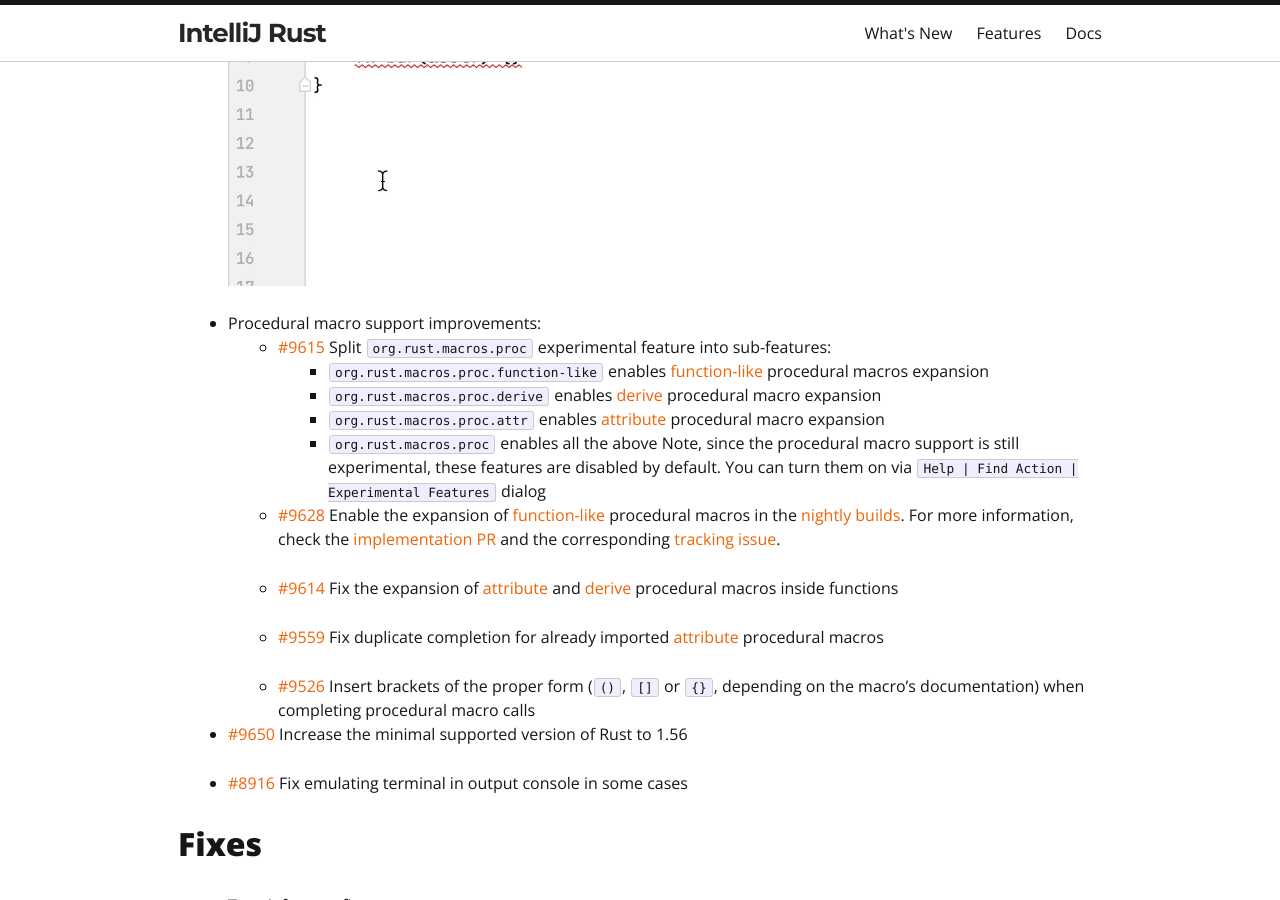
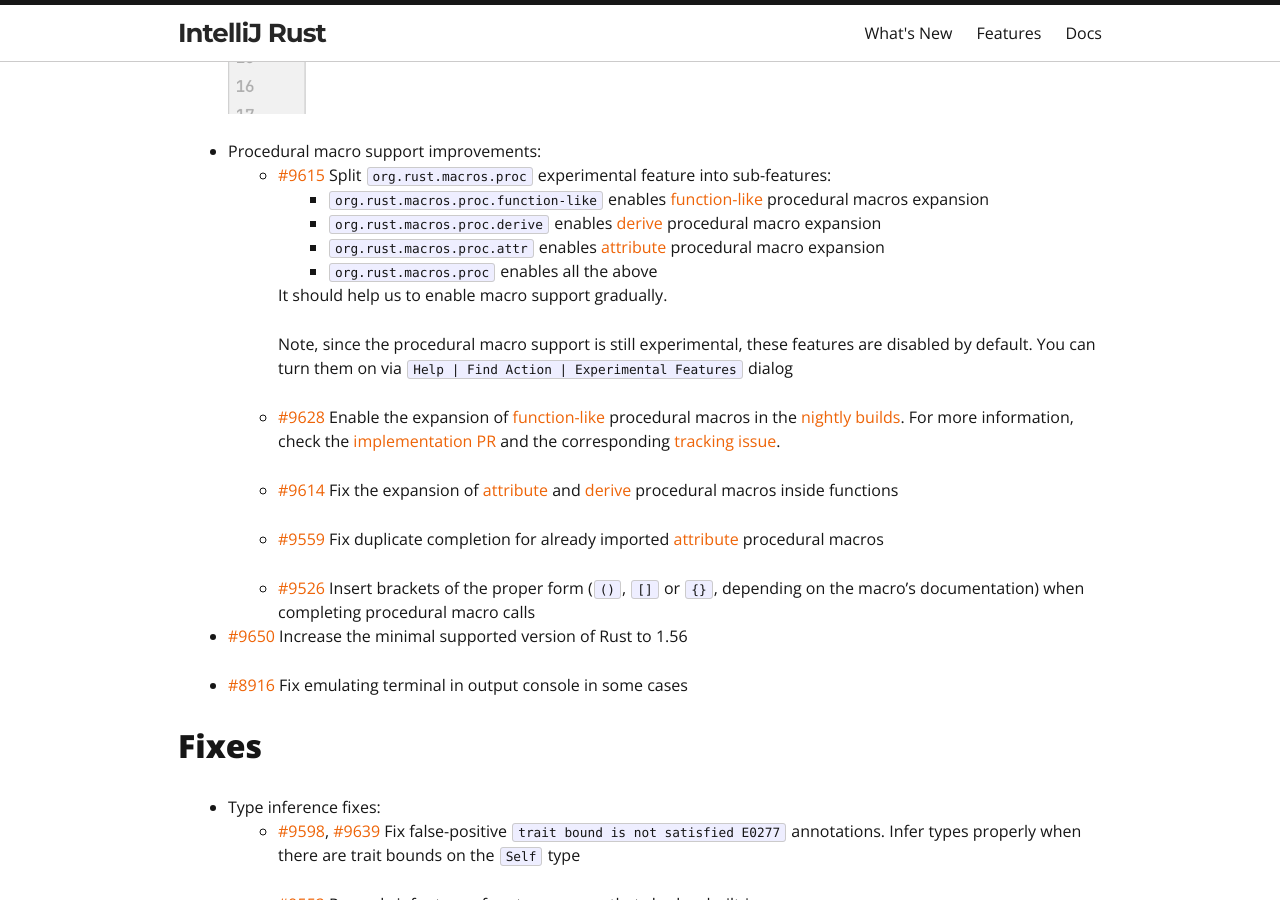
Before and after one commit to intellij-rust/intellij-rust.github.io, a Jekyll site: the page built from _posts/2022-11-07-changelog-182.markdown, in a window 1280 px wide and 900 px high, scrolled down 1708 px. Built offline with Jekyll 4.4.1, drawn with Linux system fonts in a browser that asks for light colours; nearby versions of some CDN libraries; some web fonts are replaced.

Commit message:
WIP: Changelog 182 (review fixes 2)

```diff
--- a/_posts/2022-11-07-changelog-182.markdown
+++ b/_posts/2022-11-07-changelog-182.markdown
@@ -7,7 +7,7 @@
 
 ## New Features
 
-* [#8755] Support `let_chains` (by [@Kobzol])
+* [#8755] Support [`let_chains`](https://rust-lang.github.io/rfcs/2497-if-let-chains.html) (by [@Kobzol])
 
 * [#9105] Allow to run a specific [documentation test](https://doc.rust-lang.org/rustdoc/write-documentation/documentation-tests.html) [all the ways](https://plugins.jetbrains.com/plugin/8182-rust/docs/rust-testing.html) you can run a usual test (by [@Kobzol])
 
@@ -28,7 +28,10 @@
     - `org.rust.macros.proc.derive` enables [derive] procedural macro expansion
     - `org.rust.macros.proc.attr` enables [attribute] procedural macro expansion
     - `org.rust.macros.proc` enables all the above
-  Note, since the procedural macro support is still experimental, these features are disabled by default. You can turn them on via `Help | Find Action | Experimental Features` dialog
+
+    It should help us to enable macro support gradually.
+
+    Note, since the procedural macro support is still experimental, these features are disabled by default. You can turn them on via `Help | Find Action | Experimental Features` dialog
 
   * [#9628] Enable the expansion of [function-like] procedural macros in the [nightly builds].
     For more information, check the [implementation PR](https://github.com/intellij-rust/intellij-rust/pull/6564) and the corresponding [tracking issue](https://github.com/intellij-rust/intellij-rust/issues/6908).
```
Also changed, not shown: assets/posts/changelog-182/msvc_decorators.png, assets/posts/changelog-182/run_doctest.gif, assets/posts/changelog-182/run_doctest.png.
